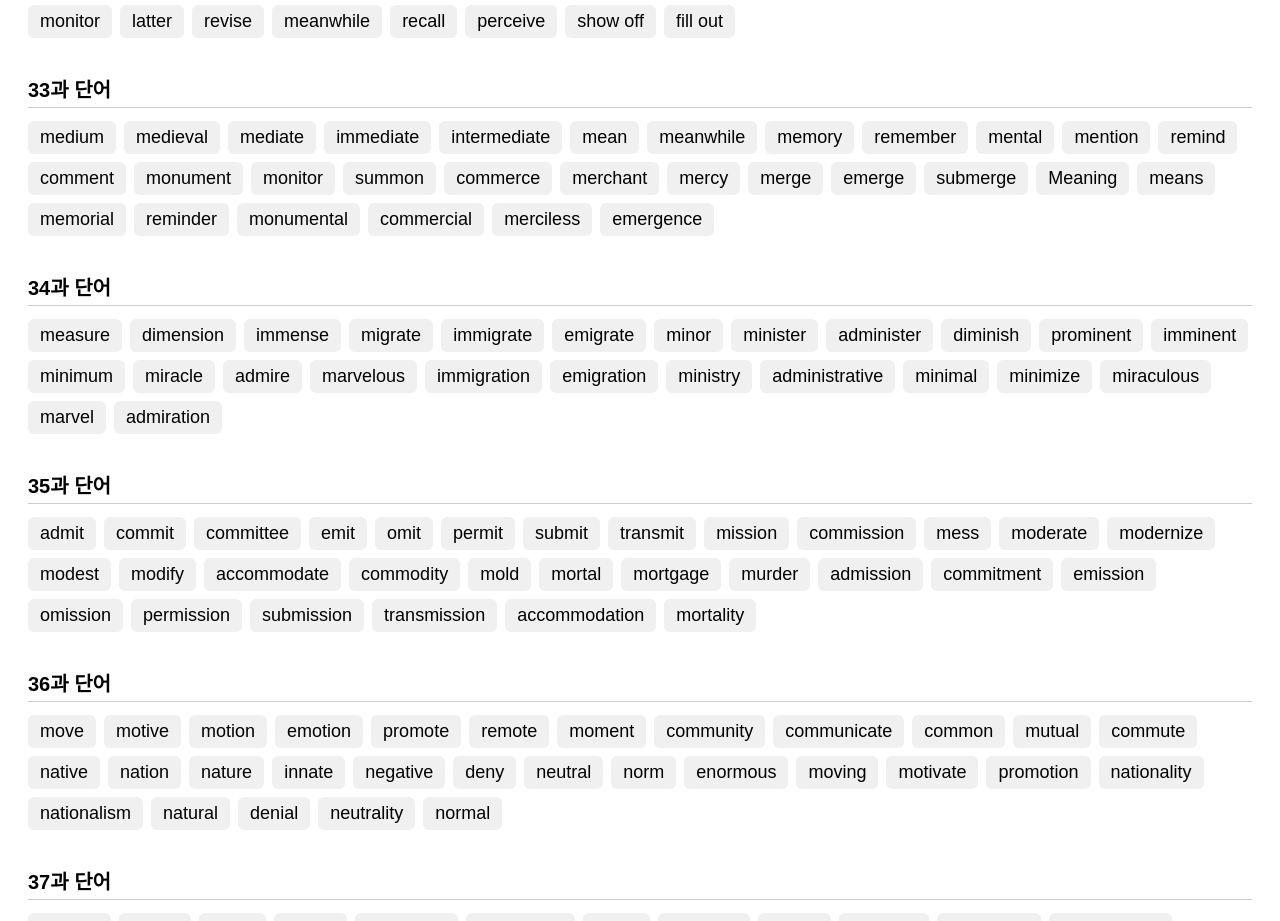
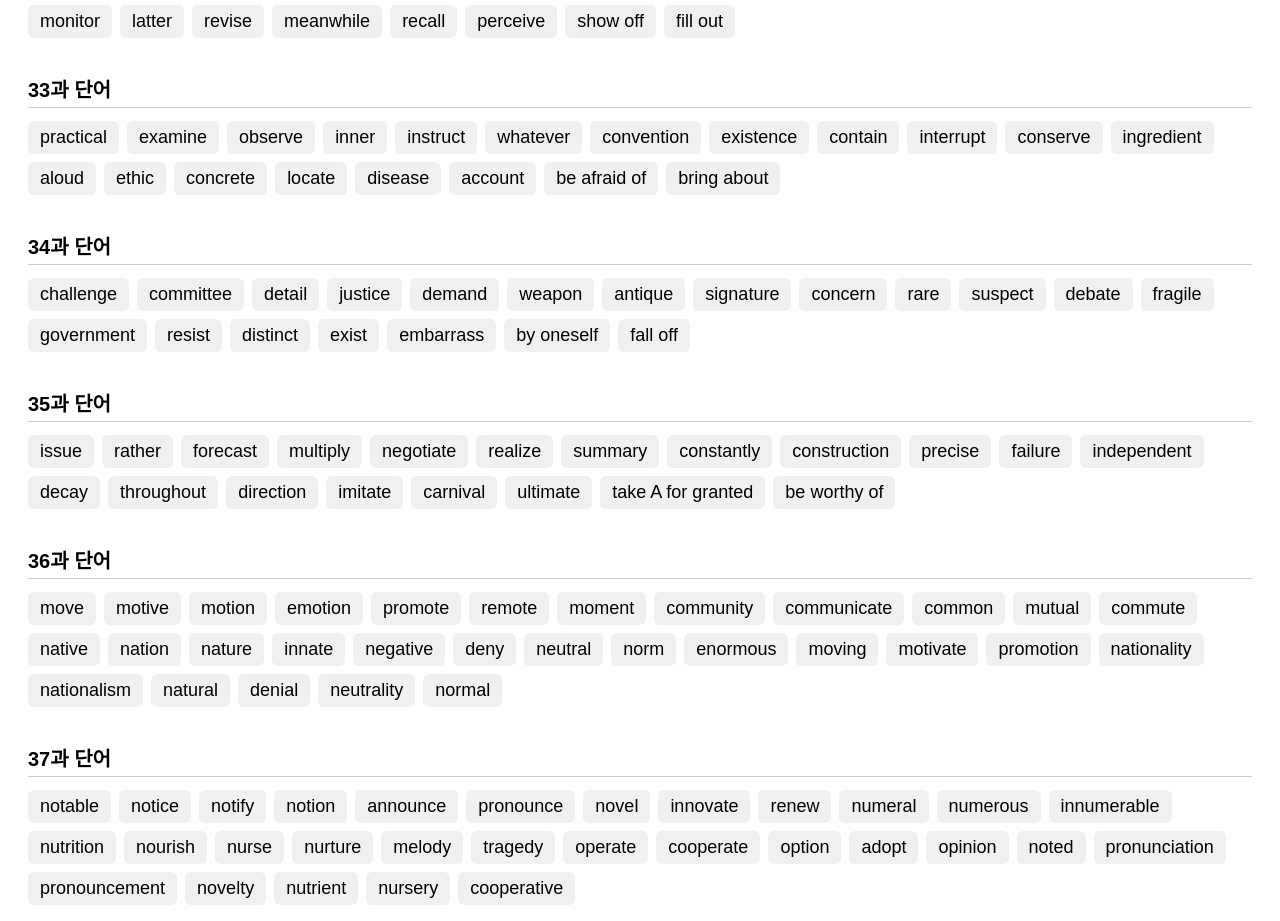
Before and after one commit to nmyway77/elewords-e, a plain HTML site: page index.html in a window 1280 px wide. Shown: the part 5126-6047 px from the top of the page. Drawn offline with Linux system fonts and the light colour scheme.

Commit message:
Update index.html

```diff
--- a/index.html
+++ b/index.html
@@ -764,93 +764,68 @@
 { word: 'fill out', meaning: '정보를 기입하다  양식을 작성하다' },
 
       { heading: '33과 단어' },
-  { word: 'medium', meaning: '매체, 매개, 수단, 중간의' },
-  { word: 'medieval', meaning: '중세의' },
-  { word: 'mediate', meaning: '중재하다, 조정하다' },
-  { word: 'immediate', meaning: '즉각적인, 당면한' },
-  { word: 'intermediate', meaning: '중간의, 중급의' },
-  { word: 'mean', meaning: '의미하다, 비열한, 평균의' },
-  { word: 'meanwhile', meaning: '그동안에, 한편' },
-  { word: 'memory', meaning: '기억, 추억, 메모리' },
-  { word: 'remember', meaning: '기억하다, 생각해내다' },
-  { word: 'mental', meaning: '정신의, 마음의' },
-  { word: 'mention', meaning: '언급하다, 언급' },
-  { word: 'remind', meaning: '상기시키다, 일깨워주다' },
-  { word: 'comment', meaning: '논평하다, 의견, 논평' },
-  { word: 'monument', meaning: '기념물, 기념비' },
-  { word: 'monitor', meaning: '화면, 감시, 감시하다' },
-  { word: 'summon', meaning: '소환하다, 호출하다' },
-  { word: 'commerce', meaning: '상업, 무역' },
-  { word: 'merchant', meaning: '상인, 무역상' },
-  { word: 'mercy', meaning: '자비, 관용' },
-  { word: 'merge', meaning: '합병하다' },
-  { word: 'emerge', meaning: '나타나다, 등장하다' },
-  { word: 'submerge', meaning: '잠수하다, 가라앉다' },
-  { word: 'Meaning', meaning: '의미, 뜻' },
-  { word: 'means', meaning: '수단' },
-  { word: 'memorial', meaning: '기념비, 기념의' },
-  { word: 'reminder', meaning: '생각나게 하는 것' },
-  { word: 'monumental', meaning: '기념비적인, 역사적 가치를 지닌' },
-  { word: 'commercial', meaning: '상업의, 무역의' },
-  { word: 'merciless', meaning: '무자비한, 잔인한' },
-  { word: 'emergence', meaning: '출현, 등장' },
+{ word: 'practical', meaning: '실제적인  실용적인  유용한' },
+{ word: 'examine', meaning: '조사하다  검토하다 검사하다  진찰하다' },
+{ word: 'observe', meaning: '관측하다  관찰하다   준수하다' },
+{ word: 'inner', meaning: '안의  안쪽의 내부의  내적인   정신적인' },
+{ word: 'instruct', meaning: '지시하다   가르치다' },
+{ word: 'whatever', meaning: '-하는 것은 무엇이든지  어떤 -라도' },
+{ word: 'convention', meaning: '총회  협의회 관습 풍습' },
+{ word: 'existence', meaning: '존재' },
+{ word: 'contain', meaning: '들어있다  포함하다  함유하다    감정을 억누르다' },
+{ word: 'interrupt', meaning: '방해하다  중단시키다' },
+{ word: 'conserve', meaning: '아끼다  아껴쓰다  보존하다  보호하다' },
+{ word: 'ingredient', meaning: '요리등의 재료 성분   구성요소' },
+{ word: 'aloud', meaning: '소리내어  큰소리로  크게' },
+{ word: 'ethic', meaning: '가치체계   의식    행동규범으로서의 윤리' },
+{ word: 'concrete', meaning: '구체적인  콘크리트로 된' },
+{ word: 'locate', meaning: '위치를 알아내다 위치를 찾아내다  특정위치에 두다  설치하다' },
+{ word: 'disease', meaning: '질병  질환' },
+{ word: 'account', meaning: '예금 계좌   설명   기술' },
+{ word: 'be afraid of', meaning: '-을 두려워하다' },
+{ word: 'bring about', meaning: '-을 일으키다  초래하다' },
       { heading: '34과 단어' },
-  { word: 'measure', meaning: '조치, 대책, 척도, 측정하다' },
-  { word: 'dimension', meaning: '치수, 크기, 측면, 차원' },
-  { word: 'immense', meaning: '거대한, 막대한' },
-  { word: 'migrate', meaning: '이주하다, 이동하다' },
-  { word: 'immigrate', meaning: '(다른 나라에서) 이민 오다' },
-  { word: 'emigrate', meaning: '(다른 나라로) 이민 가다' },
-  { word: 'minor', meaning: '미성년자, 사소한, 부전공' },
-  { word: 'minister', meaning: '성직자, 목사, 장관' },
-  { word: 'administer', meaning: '관리하다, 집행하다, 투여하다' },
-  { word: 'diminish', meaning: '감소하다, 줄어들다' },
-  { word: 'prominent', meaning: '저명한, 두드러진' },
-  { word: 'imminent', meaning: '임박한, 곧 일어날 것 같은' },
-  { word: 'minimum', meaning: '최소(의), 최저(의)' },
-  { word: 'miracle', meaning: '기적, 놀라운 일' },
-  { word: 'admire', meaning: '존경하다, 칭찬하다' },
-  { word: 'marvelous', meaning: '놀라운, 경이로운' },
-  { word: 'immigration', meaning: '(다른 나라로부터의) 이민자' },
-  { word: 'emigration', meaning: '(다른 나라로의) 이민자' },
-  { word: 'ministry', meaning: '성소, 수도, 목회 활동' },
-  { word: 'administrative', meaning: '관리의, 경영의, 행정상의' },
-  { word: 'minimal', meaning: '최소한의' },
-  { word: 'minimize', meaning: '최소화하다' },
-  { word: 'miraculous', meaning: '기적적인, 놀라운' },
-  { word: 'marvel', meaning: '경이, 놀라운 일, 놀라다' },
-  { word: 'admiration', meaning: '존경, 찬양, 감탄' },
+{ word: 'challenge', meaning: '도전  난제  도전하다  시합 등을 걸다' },
+{ word: 'committee', meaning: '위원회' },
+{ word: 'detail', meaning: '세부사항  (-s)자세한 내용(정보)' },
+{ word: 'justice', meaning: '정의  공정  사법  재판' },
+{ word: 'demand', meaning: '요구   수요   요구하다' },
+{ word: 'weapon', meaning: '무기  병기' },
+{ word: 'antique', meaning: '고미술의   골동품인   고미술품  골동품' },
+{ word: 'signature', meaning: '서명' },
+{ word: 'concern', meaning: '우려  걱정  관심사  걱정시키다' },
+{ word: 'rare', meaning: '드문  보기힘든   진귀한  희귀한' },
+{ word: 'suspect', meaning: '의심하다  혐의를 두다    용의자' },
+{ word: 'debate', meaning: '토론하다  논쟁하다  토론   논쟁' },
+{ word: 'fragile', meaning: '손상되기 쉬운     부서지기 쉬운' },
+{ word: 'government', meaning: '정부   정권' },
+{ word: 'resist', meaning: '저항하다   반대하다   열등에 강하다   참다' },
+{ word: 'distinct', meaning: '다른  구분되는   별개의  뚜렷한  분명한' },
+{ word: 'exist', meaning: '존재하다' },
+{ word: 'embarrass', meaning: '당황스럽게 만들다   창피하게 만들다' },
+{ word: 'by oneself', meaning: '혼자   다른 사람 없이  혼자 힘으로' },
+{ word: 'fall off', meaning: '양 질 등이 떨어지다' },
       { heading: '35과 단어' },
-   { word: 'admit', meaning: '인정하다, 입장(입학)을 허가하다' },
-  { word: 'commit', meaning: '저지르다, 약속하다' },
-  { word: 'committee', meaning: '위원회' },
-  { word: 'emit', meaning: '발행하다, 방출하다' },
-  { word: 'omit', meaning: '생략하다, 빠뜨리다' },
-  { word: 'permit', meaning: '허락하다, 허용하다, 허가증' },
-  { word: 'submit', meaning: '제출하다, 굴복하다' },
-  { word: 'transmit', meaning: '전송하다, 전하다' },
-  { word: 'mission', meaning: '임무, 사명, 사절(단)' },
-  { word: 'commission', meaning: '위원회, 수수료, 의뢰하다, 주문하다' },
-  { word: 'mess', meaning: '엉망(진창), 혼란, 엉망으로 만들다' },
-  { word: 'moderate', meaning: '중간의, 온건한, 완화하다' },
-  { word: 'modernize', meaning: '현대화하다' },
-  { word: 'modest', meaning: '겸손한, 적당한, 얌전한(피부색이)' },
-  { word: 'modify', meaning: '변경하다, 수정하다' },
-  { word: 'accommodate', meaning: '수용하다, 적응하다' },
-  { word: 'commodity', meaning: '상품, 물품, 원자재' },
-  { word: 'mold', meaning: '틀, 형, 틀에 넣어 만들다' },
-  { word: 'mortal', meaning: '죽을 운명의, 인간의' },
-  { word: 'mortgage', meaning: '저당(잡히다), 저당 잡히다' },
-  { word: 'murder', meaning: '살인(하다), 살인하다' },
-  { word: 'admission', meaning: '허가, 입학, 입장료' },
-  { word: 'commitment', meaning: '약속, 전념, 헌신, 의무, 책임' },
-  { word: 'emission', meaning: '배출(물)' },
-  { word: 'omission', meaning: '생략, 빠짐' },
-  { word: 'permission', meaning: '허가, 승인' },
-  { word: 'submission', meaning: '제출, 굴복' },
-  { word: 'transmission', meaning: '방송, 전송, 전도' },
-  { word: 'accommodation', meaning: '숙박(시설), 합의, 조정' },
-  { word: 'mortality', meaning: '사망, 죽음 운명' },
+{ word: 'issue', meaning: '주제  쟁점  문제' },
+{ word: 'rather', meaning: '꽤  상당히  오히려  차라리' },
+{ word: 'forecast', meaning: '예측   예보  예측하다  예보하다' },
+{ word: 'multiply', meaning: '곱하다   증가하다  증대하다' },
+{ word: 'negotiate', meaning: '협상하다  교섭하다' },
+{ word: 'realize', meaning: '깨닫다     소망 등을 실현하다' },
+{ word: 'summary', meaning: '요약  개요' },
+{ word: 'constantly', meaning: '끊임없이  계속' },
+{ word: 'construction', meaning: '공사   건설' },
+{ word: 'precise', meaning: '정밀한  정확한' },
+{ word: 'failure', meaning: '실패  실패자  실패작    고장' },
+{ word: 'independent', meaning: '독립한   자립심이 강한' },
+{ word: 'decay', meaning: '썩다  부패하다  부식  부패' },
+{ word: 'throughout', meaning: '-의 도처에  -동안 내내     줄곧' },
+{ word: 'direction', meaning: '방향   (-s) 명령 지시' },
+{ word: 'imitate', meaning: '본뜨다  모방하다' },
+{ word: 'carnival', meaning: '카니발  축제' },
+{ word: 'ultimate', meaning: '최종의  궁극적인   최대의 최고의' },
+{ word: 'take A for granted', meaning: 'A를 당연한 일로 여기다' },
+{ word: 'be worthy of', meaning: '- 할 가치가 있다    - 할 만하다' },
       { heading: '36과 단어' },
   { word: 'move', meaning: '움직이다, 이사하다, 감동시키다' },
   { word: 'motive', meaning: '원동력이 되는, 동기, 자극' },
```
